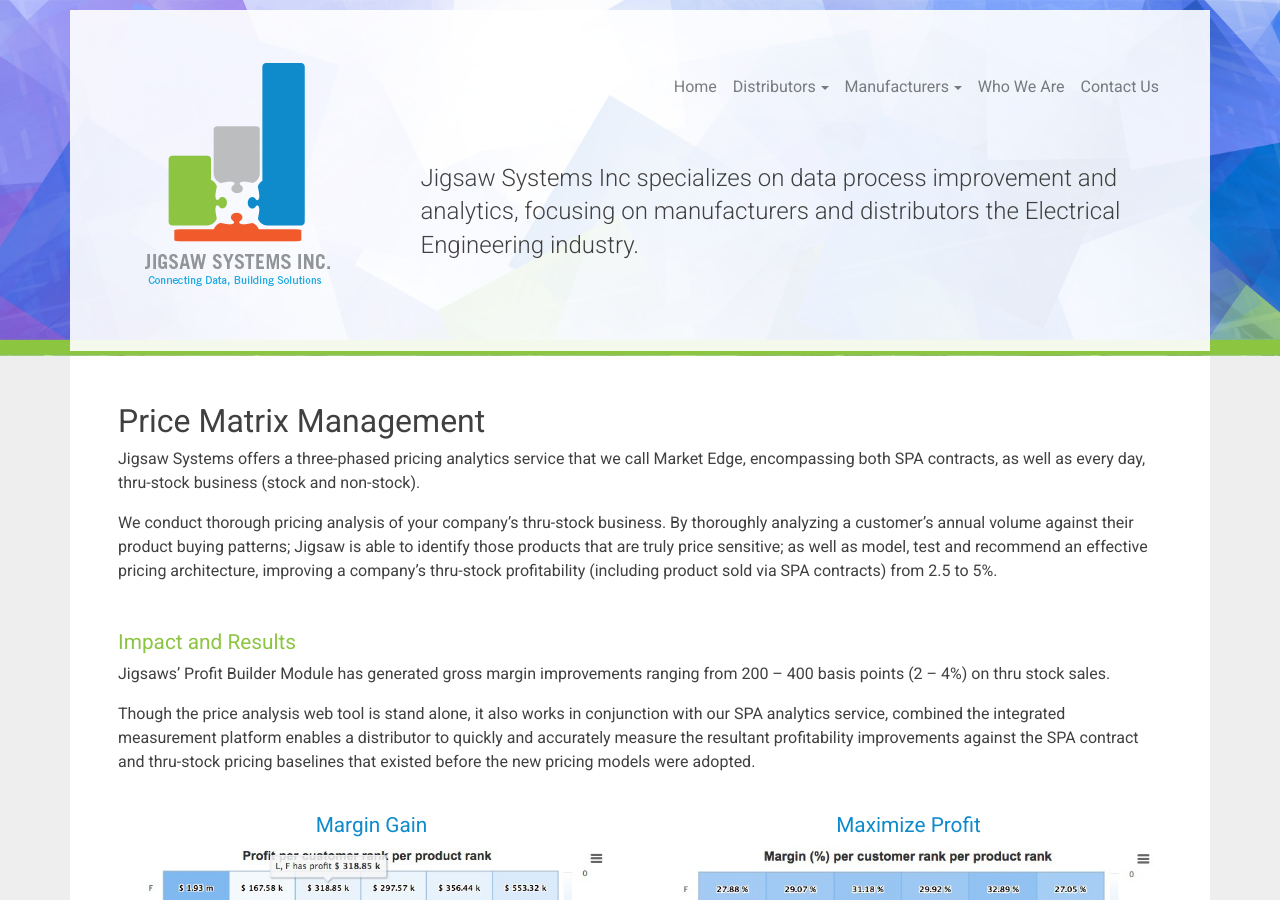
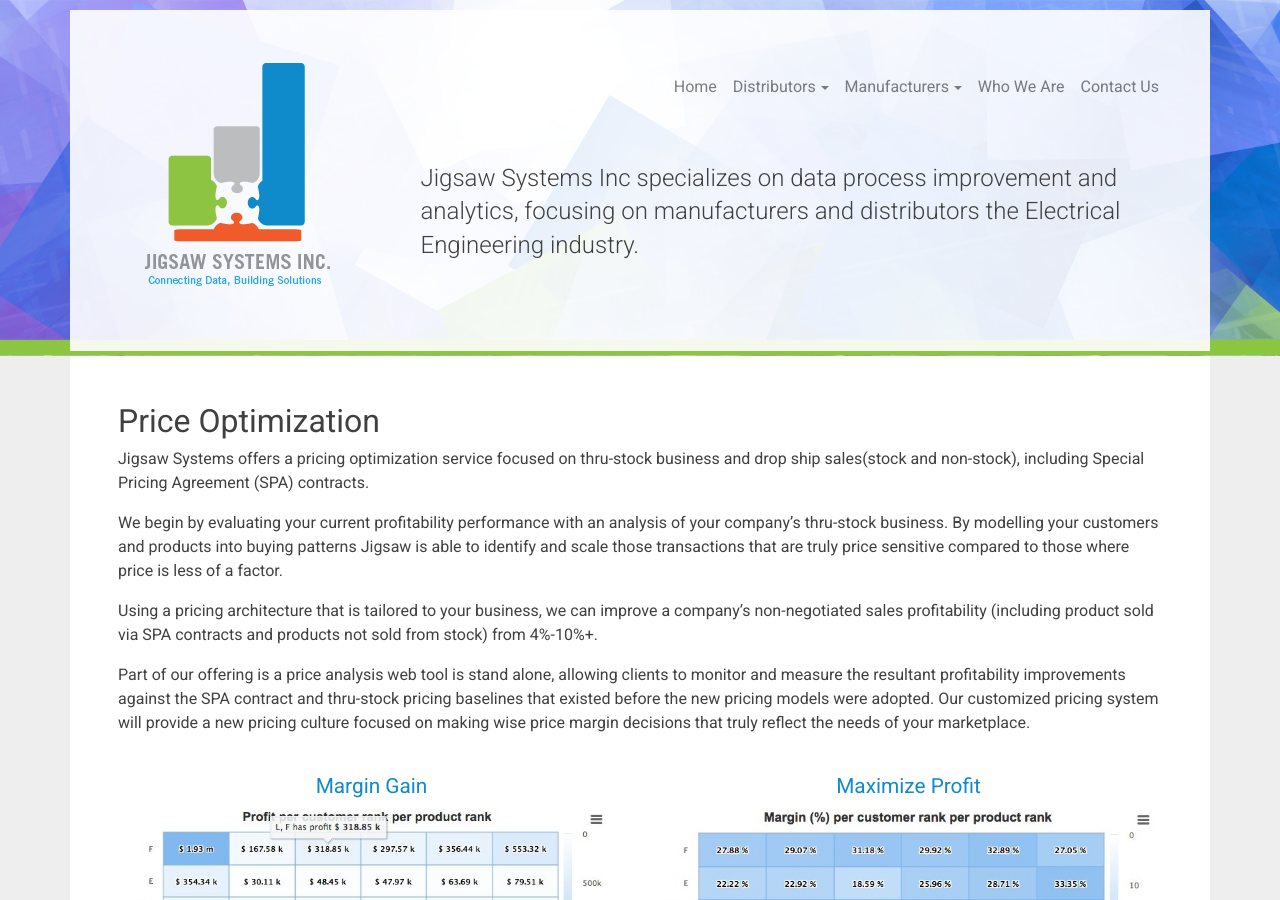
Before and after one commit to Codefully/jigsaw-redo, a Jekyll site: the page built from pages/distributor-price-margin.md, in a window 1280 px wide and 900 px high. Built offline with Jekyll 4.4.1, drawn with Linux system fonts in a browser that asks for light colours; nearby versions of some CDN libraries.

Commit message:
Updated Distributor Price Margin

```diff
--- a/pages/distributor-price-margin.md
+++ b/pages/distributor-price-margin.md
@@ -6,17 +6,16 @@ layout: page
 
 <!-- ### Distributor -->
 
-# Price Matrix Management
+# Price Optimization
 
-Jigsaw Systems offers a three-phased pricing analytics service  that we call Market Edge, encompassing both SPA contracts, as well as every day, thru-stock business (stock and non-stock).
+Jigsaw Systems offers a pricing optimization service focused on thru-stock business and drop ship sales(stock and non-stock), including Special Pricing Agreement (SPA) contracts.
 
-We conduct thorough pricing analysis of your company’s thru-stock business. By thoroughly analyzing a customer’s annual volume against their product buying patterns; Jigsaw is able to identify those products that are truly price sensitive; as well as model, test and recommend an effective pricing architecture, improving a company’s thru-stock profitability (including product sold via SPA contracts) from 2.5 to 5%.
+We begin by evaluating your current profitability performance with an analysis of your company’s thru-stock business. By modelling your customers and products into  buying patterns Jigsaw is able to identify and scale those transactions that are truly price sensitive compared to those where price is less of a factor.
 
-<h2 class="color-green mt-3">Impact and Results</h2>
+Using a pricing architecture that is tailored to your business, we can improve a company’s non-negotiated sales profitability (including product sold via SPA contracts and products not sold from stock) from 4%-10%+.
 
-Jigsaws’ Profit Builder Module has generated gross margin improvements ranging from 200 – 400 basis points (2 – 4%) on thru stock sales.
 
-Though the price analysis web tool is stand alone, it also works in conjunction with our SPA analytics service, combined the integrated measurement platform enables a distributor to quickly and accurately measure the resultant profitability improvements against the SPA contract and thru-stock pricing baselines that existed before the new pricing models were adopted.
+Part of our offering is a price analysis web tool is stand alone, allowing clients to monitor and  measure the resultant profitability improvements against the SPA contract and thru-stock pricing baselines that existed before the new pricing models were adopted. Our customized pricing system will provide a new pricing culture focused on making wise price margin decisions that truly reflect the needs of your marketplace.
 
 <div class="row">
   <div class="col-md-6">
```
